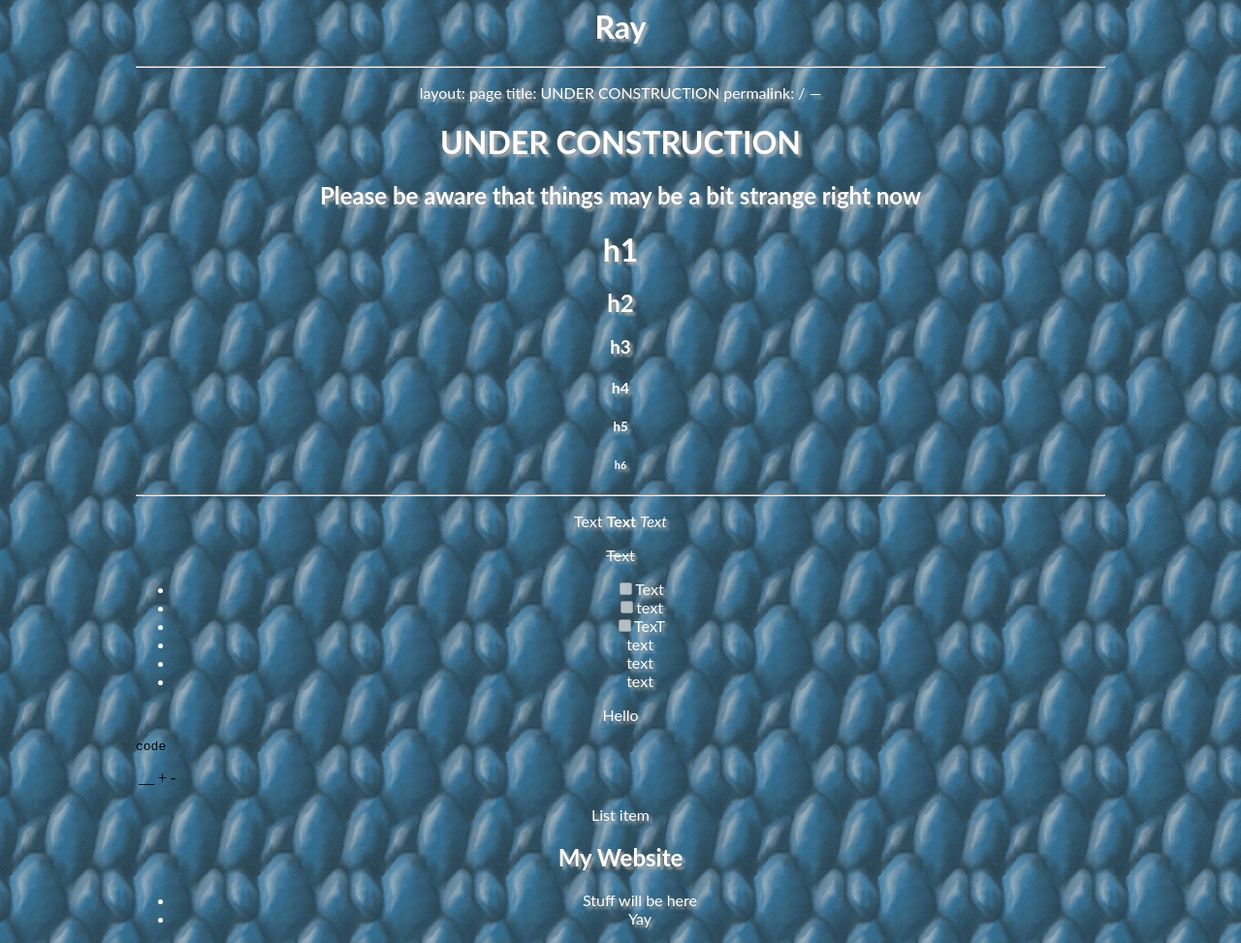
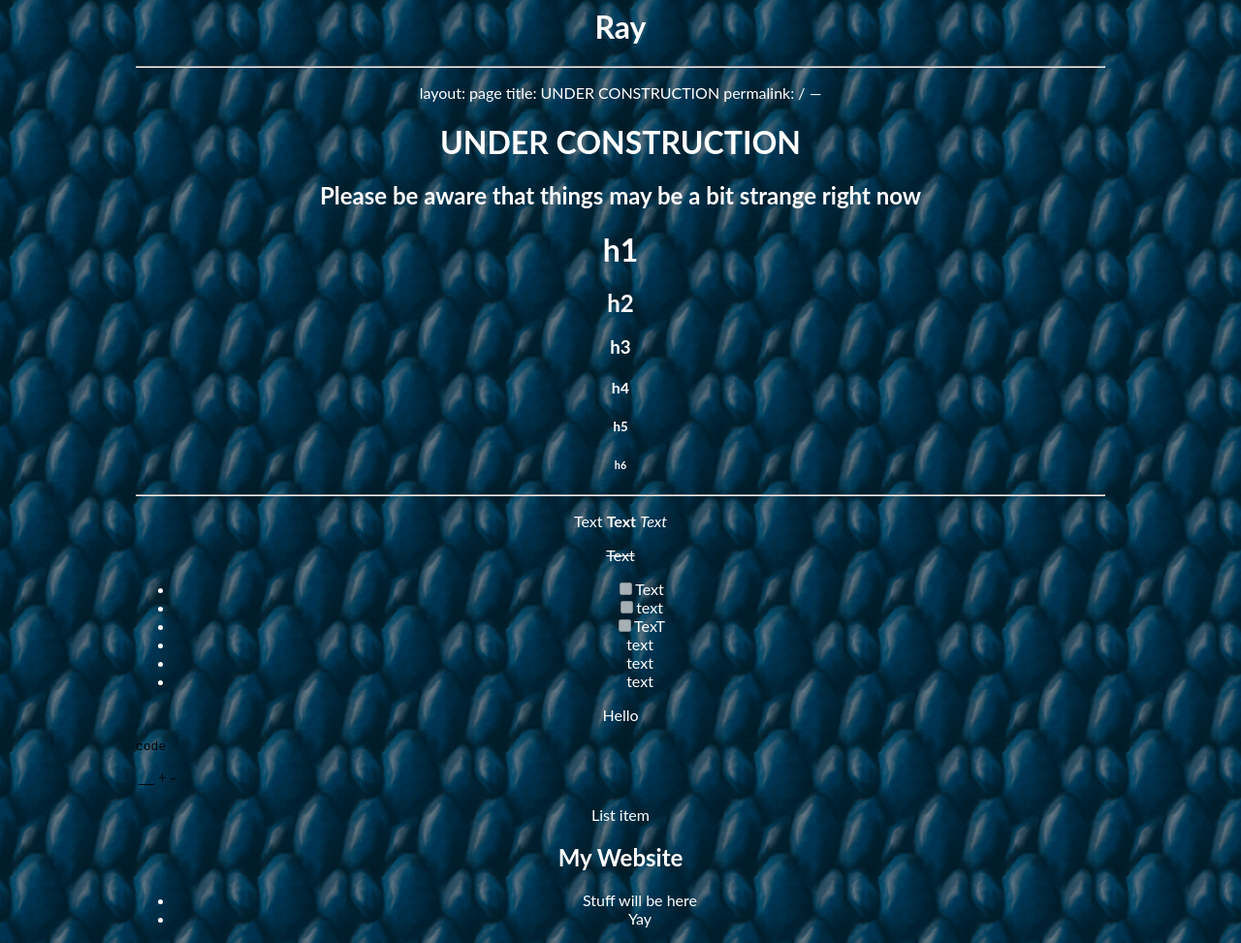
Before and after one commit to RayTheNoob/website, a Jekyll site: the page built from main.md, in a window 1280 px wide. Shown: the whole page at 97% size. Built offline with Jekyll 4.4.1, drawn with Linux system fonts in a browser that asks for light colours.

Commit message:
Update page.html

```diff
--- a/_layouts/page.html
+++ b/_layouts/page.html
@@ -13,7 +13,6 @@ layout: page
       @import url('https://fonts.googleapis.com/css2?family=Lato&display=swap');
       a, p, ul, il, ol, il, h1, h2, h3, h4, h5, h6 {
         font-family: 'Lato', sans-serif;
-        text-shadow: 3px 3px 3px #ababab;
         text-align: center;
         color: white;
       }
@@ -21,7 +20,7 @@ layout: page
 
       }
       body{
-        background-image: url("assets/background1.png")
+        background-image: url("assets/background2.png")
       }
     </style>
   </head>
```
